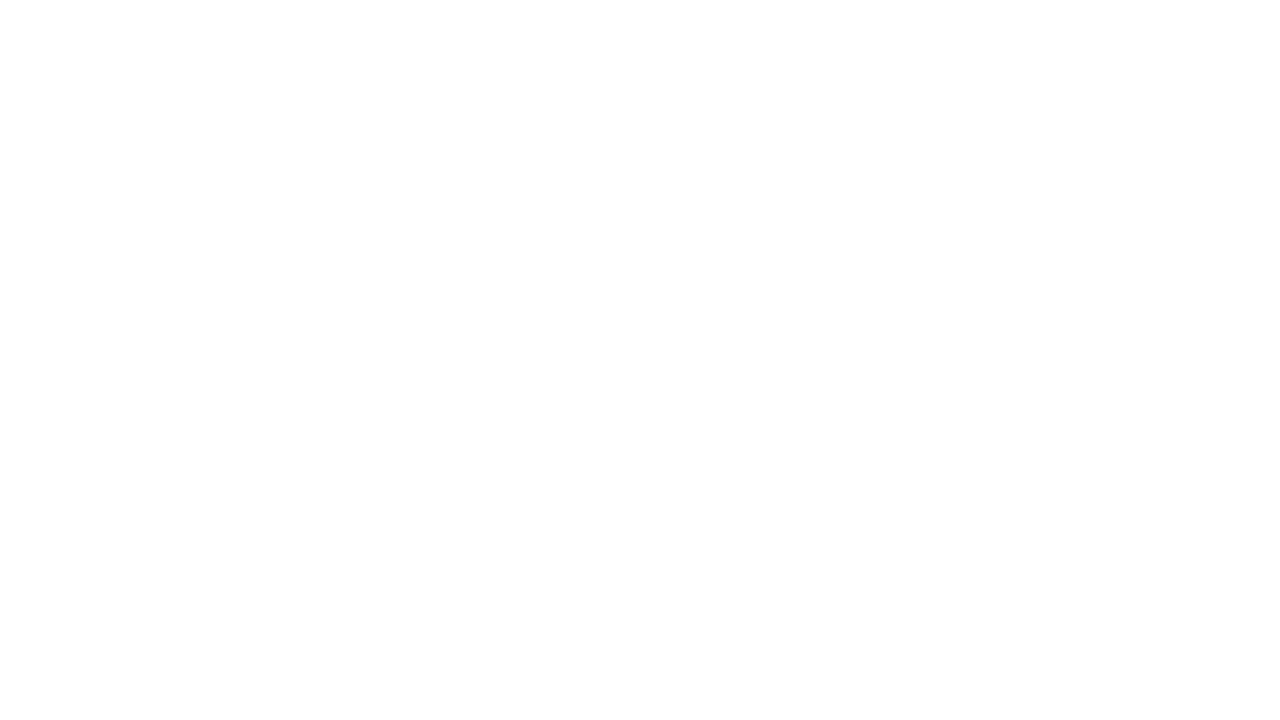
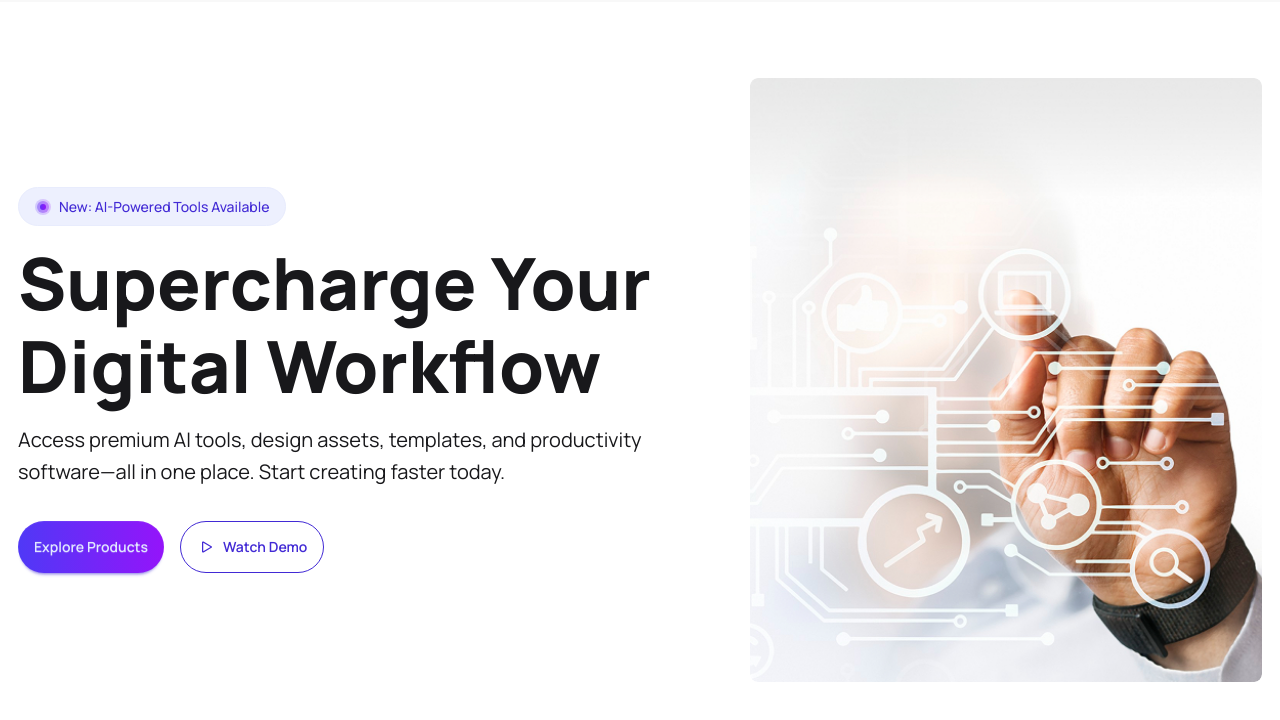
Before and after one commit to md-saju-ahmed/digitools, a React (Vite) app: page / in a window 1280 px wide. Shown: the top 720 px of the page. Built offline with nearby package versions, Linux system fonts and the light colour scheme.

Commit message:
banner code added

```diff
--- a/src/App.jsx
+++ b/src/App.jsx
@@ -1,7 +1,12 @@
 import "./App.css";
+import Banner from "./components/Banner";
 
 function App() {
-  return <></>;
+  return (
+    <>
+      <Banner />
+    </>
+  );
 }
 
 export default App;
--- /dev/null
+++ b/src/components/Banner.jsx
@@ -0,0 +1,55 @@
+const Banner = () => {
+  return (
+    <>
+      <div className="hero bg-base-100 py-10 lg:py-15 border-t-2 border-base-200">
+        <div className="hero-content flex-col lg:flex-row-reverse gap-8 lg:gap-15 w-full max-w-7xl mx-auto px-4">
+          {/* Image */}
+          <img
+            className="w-full max-w-sm sm:max-w-md lg:max-w-lg h-auto rounded-lg object-cover"
+            src="/images/banner.png"
+            alt="Banner"
+          />
+
+          {/* Content */}
+          <div className="w-full lg:max-w-2xl space-y-6 lg:space-y-8 text-center lg:text-left">
+            <div className="space-y-4">
+              <div className="badge badge-soft badge-primary rounded-full font-medium px-4 py-2 h-auto inline-flex">
+                <img src="/images/pulse.svg" alt="" />
+                New: AI-Powered Tools Available
+              </div>
+              <h1 className="text-4xl sm:text-5xl md:text-6xl lg:text-7xl font-extrabold leading-tight lg:leading-[1.15]">
+                Supercharge Your <br className="hidden sm:block" /> Digital
+                Workflow
+              </h1>
+              <p className="text-base sm:text-lg lg:text-xl leading-relaxed">
+                Access premium AI tools, design assets, templates, and
+                productivity software—all in one place. Start creating faster
+                today.
+              </p>
+            </div>
+
+            {/* Buttons */}
+            <div className="flex flex-col sm:flex-row gap-3 lg:gap-4 justify-center lg:justify-start">
+              <a
+                className="btn btn-primary bg-linear border-0 rounded-full h-12 lg:h-13 w-full sm:w-auto"
+                href="#"
+              >
+                Explore Products
+              </a>
+              <a
+                className="btn btn-outline btn-primary rounded-full h-12 lg:h-13 w-full sm:w-auto"
+                href="#"
+              >
+                <svg className="w-5 h-5">
+                  <use xlinkHref="/icons.svg#icon-play"></use>
+                </svg>
+                Watch Demo
+              </a>
+            </div>
+          </div>
+        </div>
+      </div>
+    </>
+  );
+};
+export default Banner;
```
